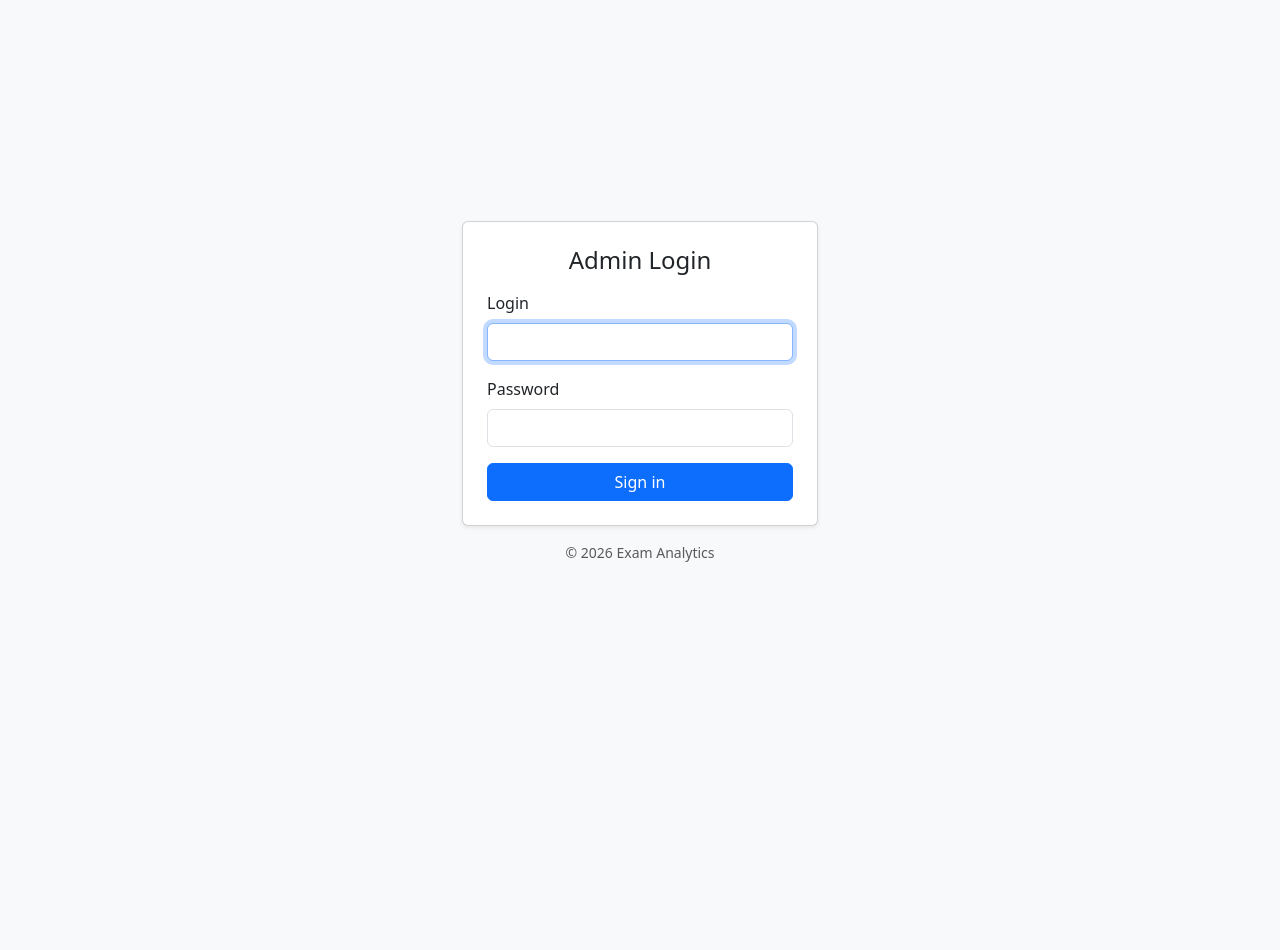
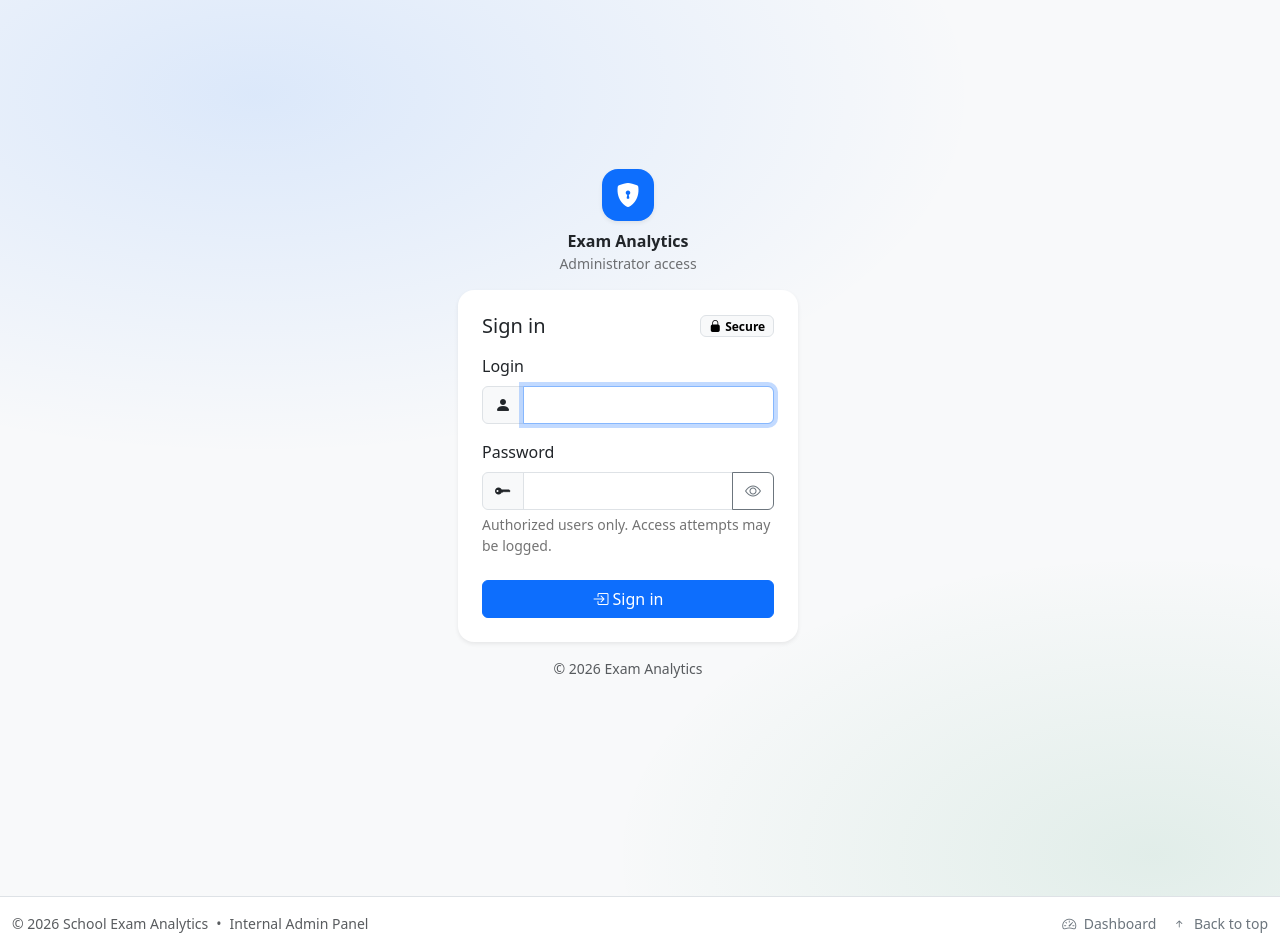
Before and after one commit to uzhost/zMonitoring, a PHP site: page /admin/login.php in a window 1280 px wide. Before the commit the page ends 562 px from the top, so only its background shows below. Run offline with PHP 8.4, Linux system fonts and the light colour scheme; some libraries are stand-ins or nearby versions.

Commit message:
Update login.php

```diff
--- a/admin/login.php
+++ b/admin/login.php
@@ -1,5 +1,5 @@
 <?php
-// admin/login.php — Admin authentication (admins table)
+// admin/login.php — Admin authentication (admins table) — unified header/footer mode
 
 declare(strict_types=1);
 
@@ -8,21 +8,82 @@ require_once __DIR__ . '/../inc/auth.php';
 
 session_start_secure();
 
-// If already logged in
+// Use unified header in guest mode
+$auth_required  = false;
+$show_admin_nav = false;
+$page_title     = 'Admin Login';
+
+// Safe "next"
+$nextRaw = (string)($_GET['next'] ?? 'dashboard.php');
+if ($nextRaw !== '' && $nextRaw[0] !== '/') {
+    $nextRaw = '/admin/' . ltrim($nextRaw, '/');
+}
+$next = safe_next_url($nextRaw, '/admin/dashboard.php');
+
 if (!empty($_SESSION['admin_id'])) {
-    header('Location: dashboard.php');
+    header('Location: ' . $next);
     exit;
 }
 
+// Brute-force throttling
+const LOGIN_MAX_ATTEMPTS = 5;
+const LOGIN_WINDOW_SEC   = 10 * 60;
+const LOGIN_LOCK_SEC     = 10 * 60;
+
+$ip = (string)($_SERVER['REMOTE_ADDR'] ?? '');
+$apcuOk = function_exists('apcu_fetch') && (bool)ini_get('apc.enabled');
+$ipKey  = 'admin_login_ip:' . hash('sha256', $ip);
+
+function _now(): int { return time(); }
+
+function _purge_old_attempts(array $attempts, int $windowSec): array
+{
+    $cut = _now() - $windowSec;
+    $out = [];
+    foreach ($attempts as $t) {
+        if (is_int($t) && $t >= $cut) $out[] = $t;
+    }
+    return $out;
+}
+
+function _is_locked(array $attempts, int $maxAttempts, int $windowSec, int $lockSec): bool
+{
+    $attempts = _purge_old_attempts($attempts, $windowSec);
+    if (count($attempts) < $maxAttempts) return false;
+    $last = end($attempts);
+    return is_int($last) && (_now() - $last) < $lockSec;
+}
+
+if (!isset($_SESSION['_login_attempts']) || !is_array($_SESSION['_login_attempts'])) {
+    $_SESSION['_login_attempts'] = [];
+}
+$_SESSION['_login_attempts'] = _purge_old_attempts($_SESSION['_login_attempts'], LOGIN_WINDOW_SEC);
+
+$ipAttempts = [];
+if ($apcuOk) {
+    $tmp = apcu_fetch($ipKey);
+    if (is_array($tmp)) $ipAttempts = $tmp;
+    $ipAttempts = _purge_old_attempts($ipAttempts, LOGIN_WINDOW_SEC);
+}
+
+$locked = _is_locked($_SESSION['_login_attempts'], LOGIN_MAX_ATTEMPTS, LOGIN_WINDOW_SEC, LOGIN_LOCK_SEC)
+       || ($apcuOk && _is_locked($ipAttempts, LOGIN_MAX_ATTEMPTS, LOGIN_WINDOW_SEC, LOGIN_LOCK_SEC));
+
 $error = null;
+$loginValue = '';
+$dummyHash = '$2y$10$wH5XwC8b7l8f4yq4oD6e5eYc1o9g8i7h6j5k4l3m2n1o0p9q8r7s6';
 
 if ($_SERVER['REQUEST_METHOD'] === 'POST') {
     verify_csrf();
 
-    // Normalize login (case-insensitive by convention)
-    $loginRaw = (string)($_POST['login'] ?? '');
-    $login    = mb_strtolower(trim($loginRaw));
-    $password = (string)($_POST['password'] ?? '');
+    if ($locked) {
+        usleep(200_000);
+        $error = 'Too many attempts. Please wait and try again.';
+    } else {
+        $loginRaw   = (string)($_POST['login'] ?? '');
+        $login      = mb_strtolower(trim($loginRaw));
+        $loginValue = $loginRaw;
+        $password   = (string)($_POST['password'] ?? '');
 
         if ($login === '' || $password === '') {
             $error = 'Please enter login and password.';
@@ -36,107 +97,171 @@ if ($_SERVER['REQUEST_METHOD'] === 'POST') {
             $stmt->execute(['login' => $login]);
             $admin = $stmt->fetch(PDO::FETCH_ASSOC);
 
-        $ok = $admin
-            && (int)$admin['is_active'] === 1
-            && is_string($admin['password_hash'])
-            && password_verify($password, $admin['password_hash']);
+            $hash = $dummyHash;
+            $isActive = false;
+
+            if (is_array($admin)) {
+                $isActive = ((int)($admin['is_active'] ?? 0) === 1);
+                if (!empty($admin['password_hash']) && is_string($admin['password_hash'])) {
+                    $hash = $admin['password_hash'];
+                }
+            }
+
+            $passOk = password_verify($password, $hash);
+
+            $ok = is_array($admin)
+                && $isActive
+                && $passOk
+                && isset($admin['id'], $admin['role'], $admin['login']);
 
             if (!$ok) {
-            // constant-time delay to reduce brute force signal
+                $_SESSION['_login_attempts'][] = _now();
+                if ($apcuOk) {
+                    $ipAttempts[] = _now();
+                    apcu_store($ipKey, $ipAttempts, LOGIN_WINDOW_SEC + LOGIN_LOCK_SEC);
+                }
                 usleep(200_000);
                 $error = 'Invalid credentials.';
             } else {
-            session_regenerate_id(true);
+                $_SESSION['_login_attempts'] = [];
+                if ($apcuOk) apcu_delete($ipKey);
 
-            $_SESSION['admin_id']    = (int)$admin['id'];
-            $_SESSION['admin_role']  = (string)$admin['role'];
-            $_SESSION['admin_login'] = (string)$admin['login'];
+                admin_login_session((int)$admin['id'], (string)$admin['role'], (string)$admin['login']);
 
-            // Optional: track last login
+                // Optional: audit update if columns exist (ignore failures)
                 try {
-                $ip = $_SERVER['REMOTE_ADDR'] ?? '';
-                $upd = $pdo->prepare('
-                    UPDATE admins
-                    SET last_login_at = NOW(),
-                        last_login_ip = INET6_ATON(:ip)
-                    WHERE id = :id
-                    LIMIT 1
-                ');
-                $upd->execute([
-                    'ip' => $ip,
-                    'id' => (int)$admin['id'],
-                ]);
-            } catch (Throwable $e) {
-                // Do not block login if logging fails
+                    $pdo->prepare('UPDATE admins SET last_login_at = NOW(), last_login_ip = :ip WHERE id = :id LIMIT 1')
+                        ->execute(['ip' => $ip, 'id' => (int)$admin['id']]);
+                } catch (Throwable $e) {}
+
+                header('Location: ' . $next);
+                exit;
             }
-
-            header('Location: dashboard.php');
-            exit;
         }
     }
 }
 
 $csrf = csrf_token();
+
+$remaining = null;
+if ($locked) {
+    $all = $_SESSION['_login_attempts'];
+    if ($apcuOk && count($ipAttempts) > count($all)) $all = $ipAttempts;
+    $last = end($all);
+    if (is_int($last)) $remaining = max(0, LOGIN_LOCK_SEC - (_now() - $last));
+}
+
+require_once __DIR__ . '/header.php';
 ?>
-<!doctype html>
-<html lang="en">
-<head>
-  <meta charset="utf-8">
-  <title>Admin Login</title>
-  <meta name="viewport" content="width=device-width, initial-scale=1">
-  <link href="/assets/bootstrap.min.css" rel="stylesheet">
-</head>
-<body class="bg-light d-flex align-items-center min-vh-100">
 
-<div class="container">
-  <div class="row justify-content-center">
-    <div class="col-md-5 col-lg-4">
-      <div class="card shadow-sm">
+<div class="container login-shell d-flex align-items-center py-4">
+  <div class="row justify-content-center w-100">
+    <div class="col-md-7 col-lg-4">
+
+      <div class="text-center mb-3">
+        <span class="brand-badge bg-primary text-white shadow-sm">
+          <i class="bi bi-shield-lock-fill fs-4"></i>
+        </span>
+        <div class="mt-2 fw-semibold">Exam Analytics</div>
+        <div class="small small-muted">Administrator access</div>
+      </div>
+
+      <div class="card shadow-sm border-0">
         <div class="card-body p-4">
-          <h4 class="mb-3 text-center">Admin Login</h4>
+          <div class="d-flex align-items-center justify-content-between mb-3">
+            <h5 class="mb-0">Sign in</h5>
+            <span class="badge text-bg-light border">
+              <i class="bi bi-lock-fill me-1"></i>Secure
+            </span>
+          </div>
 
           <?php if ($error): ?>
-            <div class="alert alert-danger"><?= htmlspecialchars($error, ENT_QUOTES, 'UTF-8') ?></div>
+            <div class="alert alert-danger d-flex align-items-start gap-2" role="alert">
+              <i class="bi bi-exclamation-triangle-fill mt-1"></i>
+              <div>
+                <div class="fw-semibold"><?= h($error) ?></div>
+                <?php if ($remaining !== null && $remaining > 0): ?>
+                  <div class="small mt-1">
+                    Try again in <?= h((string)ceil($remaining / 60)) ?> minute(s).
+                  </div>
+                <?php endif; ?>
+              </div>
+            </div>
           <?php endif; ?>
 
           <form method="post" novalidate autocomplete="off">
-            <input type="hidden" name="csrf" value="<?= htmlspecialchars($csrf, ENT_QUOTES, 'UTF-8') ?>">
+            <input type="hidden" name="csrf" value="<?= h_attr($csrf) ?>">
 
             <div class="mb-3">
               <label class="form-label">Login</label>
-              <input
-                type="text"
+              <div class="input-group">
+                <span class="input-group-text"><i class="bi bi-person-fill"></i></span>
+                <input type="text"
                        name="login"
                        class="form-control"
                        required
                        autofocus
-                inputmode="text"
                        autocomplete="username"
-              >
+                       value="<?= h_attr($loginValue) ?>"
+                       <?= $locked ? 'disabled' : '' ?>>
+              </div>
             </div>
 
-            <div class="mb-3">
+            <div class="mb-2">
               <label class="form-label">Password</label>
-              <input
+              <div class="input-group">
+                <span class="input-group-text"><i class="bi bi-key-fill"></i></span>
+                <input id="pwd"
                        type="password"
                        name="password"
                        class="form-control"
                        required
                        autocomplete="current-password"
-              >
+                       <?= $locked ? 'disabled' : '' ?>>
+                <button class="btn btn-outline-secondary" type="button" id="togglePwd"
+                        <?= $locked ? 'disabled' : '' ?> aria-label="Show password">
+                  <i class="bi bi-eye"></i>
+                </button>
+              </div>
+              <div class="form-text small-muted">
+                Authorized users only. Access attempts may be logged.
+              </div>
             </div>
 
-            <button class="btn btn-primary w-100" type="submit">Sign in</button>
+            <button class="btn btn-primary w-100 mt-3" type="submit" <?= $locked ? 'disabled' : '' ?>>
+              <i class="bi bi-box-arrow-in-right me-1"></i>Sign in
+            </button>
+
+            <?php if ($next !== '/admin/dashboard.php'): ?>
+              <div class="text-center small small-muted mt-2">
+                You will be redirected after login.
+              </div>
+            <?php endif; ?>
           </form>
         </div>
       </div>
 
-      <p class="text-center text-muted mt-3 small">
-        © <?= date('Y') ?> Exam Analytics
+      <p class="text-center text-muted mt-3 small mb-0">
+        © <?= h((string)date('Y')) ?> Exam Analytics
       </p>
+
     </div>
   </div>
 </div>
 
-</body>
-</html>
+<script<?= !empty($_SESSION['csp_nonce']) ? ' nonce="' . h_attr($_SESSION['csp_nonce']) . '"' : '' ?>>
+(function () {
+  const btn = document.getElementById('togglePwd');
+  const pwd = document.getElementById('pwd');
+  if (!btn || !pwd) return;
+
+  btn.addEventListener('click', function () {
+    const isPwd = pwd.type === 'password';
+    pwd.type = isPwd ? 'text' : 'password';
+    btn.setAttribute('aria-label', isPwd ? 'Hide password' : 'Show password');
+    btn.innerHTML = isPwd ? '<i class="bi bi-eye-slash"></i>' : '<i class="bi bi-eye"></i>';
+  });
+})();
+</script>
+
+<?php require_once __DIR__ . '/footer.php'; ?>
```
Lines whose indentation alone changed are shown as unchanged.
